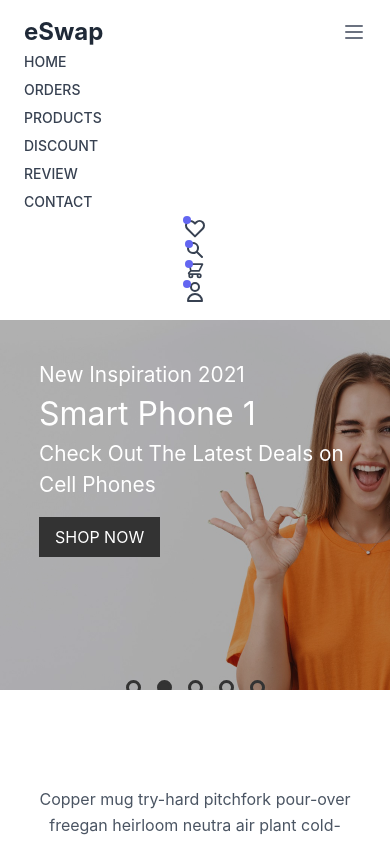
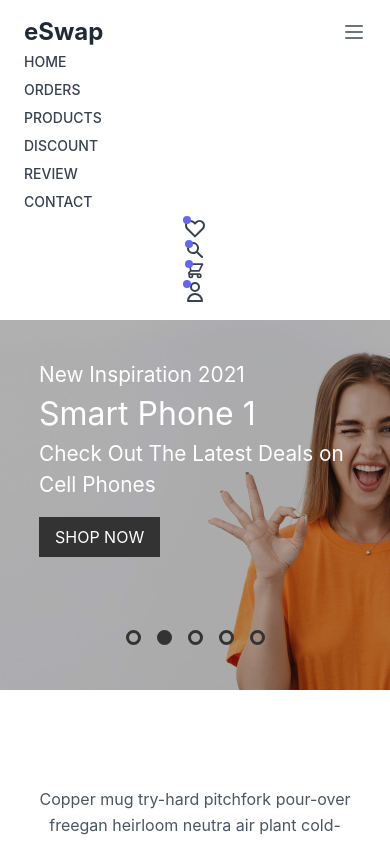
Before and after one commit to abidnuri/a2wist-commerce, a React (Create React App) app: page / in a window 390 px wide. Shown: the top 842 px of the page. Built offline with nearby package versions, Linux system fonts and the light colour scheme.

Commit message:
responsive rule updated

```diff
--- a/src/Styles/slider.scss
+++ b/src/Styles/slider.scss
@@ -97,7 +97,7 @@ $background-color: #f1f1f1;
   .slider {
     height: 370px;
     &__item__btns {
-      inset: 70% 20% 5% 20%;
+      inset: 60% 20% 5% 20%;
     }
   }
 }
```
